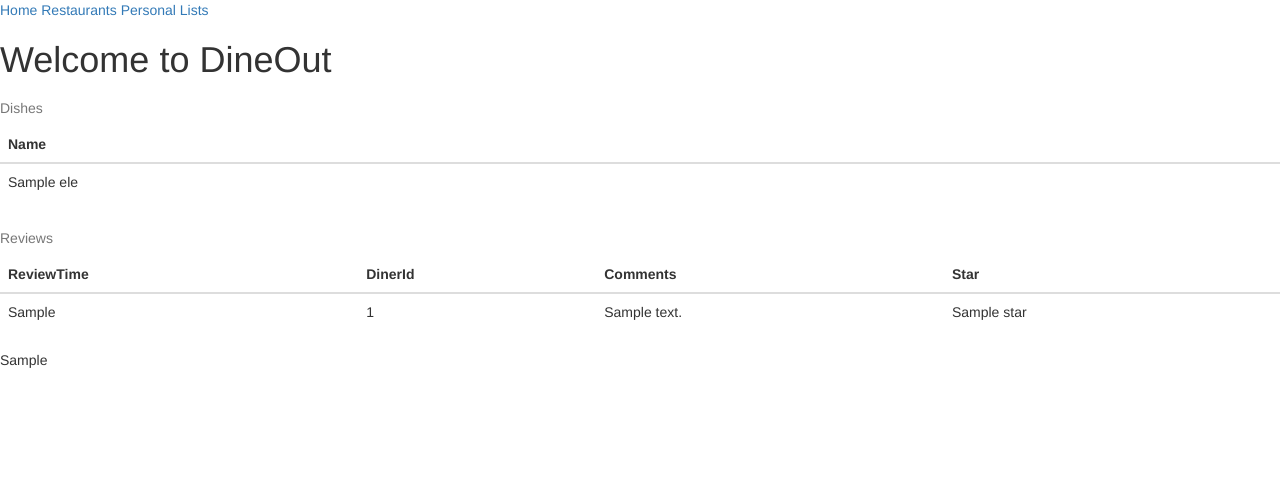
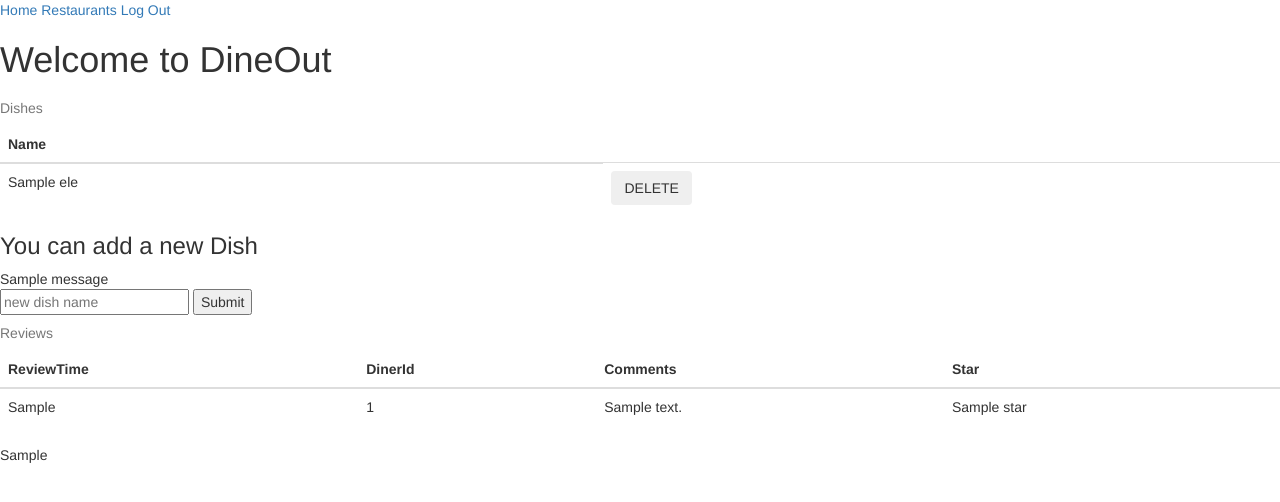
Before and after one commit to sophiechan/DineOut, a Flask app: template templates/restaurant.html in a window 1280 px wide. Shown: the top 502 px of the page. Run offline with Flask 2, Linux system fonts and the light colour scheme; the visitor is signed in with stand-in values (Sample User, id 1); the template is opened without the code that fills it: most values are stand-ins (such as "Sample title", 1, 10 or a date in 2020); one stand-in notice (Sample message) is shown; parts of the project's set-up code (start-up, migrations or seed data) failed here and were passed over; some libraries are stand-ins or nearby versions.

Commit message:
Adding backend function for manager manage restaurant

```diff
--- a/server.py
+++ b/server.py
@@ -20,6 +20,7 @@ from sqlalchemy.pool import NullPool
 from flask import Flask, request, render_template, g, redirect, Response, flash, url_for
 from views.restaurant import restaurant_bp
 from views.user import user_bp
+from views.managers import manager_bp
 from flask_login import (LoginManager, UserMixin, login_user, logout_user, current_user, login_required, fresh_login_required)
 
 tmpl_dir = os.path.join(os.path.dirname(os.path.abspath(__file__)), 'templates')
@@ -28,6 +29,7 @@ login_manager = LoginManager(app)
 
 app.register_blueprint(restaurant_bp, url_prefix='/restaurants')
 app.register_blueprint(user_bp, url_prefix='/users')
+app.register_blueprint(manager_bp, url_prefix='/managers')
 
 #
 # The following is a dummy URI that does not connect to a valid database. You will need to modify it to connect to your Part 2 database in order to use the data.
--- a/templates/layout.html
+++ b/templates/layout.html
@@ -19,7 +19,7 @@
 		<div class="topnav" id="myTopnav">
 				<a href="/">Home</a>
 				<a href="/restaurants">Restaurants</a>
-				<a href="/perlists">Personal Lists</a>
+				<a href="/logout">Log Out</a>
 		</div>
 		<h1>Welcome to DineOut</h1>
 	{% endblock %}
--- a/templates/restaurant.html
+++ b/templates/restaurant.html
@@ -12,10 +12,25 @@
 			{% for ele in dishes %}
 				<tr>
 					<td>{{ ele }}</td>
+					{% if current_user.auth %}
+					<td><button type="button" class="btn btn-outline-danger">DELETE</button></td>
+					{% endif %}
 				</tr>
 			{% endfor %}
 		</tbody>
 	</table>
+
+	{% if current_user.auth %}
+		<h3> You can add a new Dish</h3>
+		{% with messages = get_flashed_messages() %}
+			<div>{{ messages[0] }}</div>
+		{% endwith %}
+		<form action="/managers/addDish" method="POST">
+				<input type="text" name="dname" id="dname" placeholder="new dish name"></input>
+				<input type="submit" name="add"></input>
+		</form>
+	{% endif %}
+
 	<table class="table">
 		<caption>Reviews</caption>
 		<thead>
```
Also changed, not shown: views/managers.py (added, +21 -0 lines), templates/hello.html (indentation only), views/restaurants.py (renamed from views/restaurant.py). Lines whose indentation alone changed are shown as unchanged.
